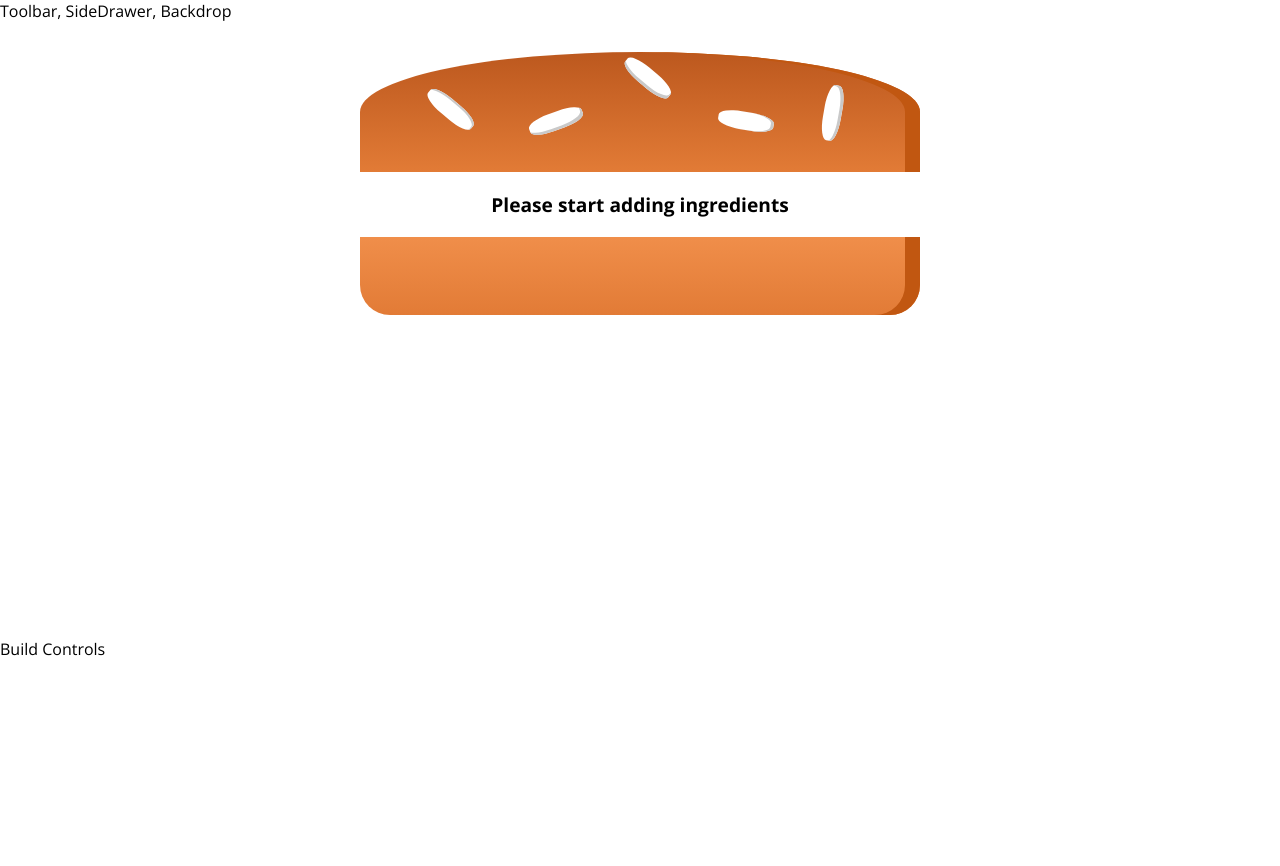
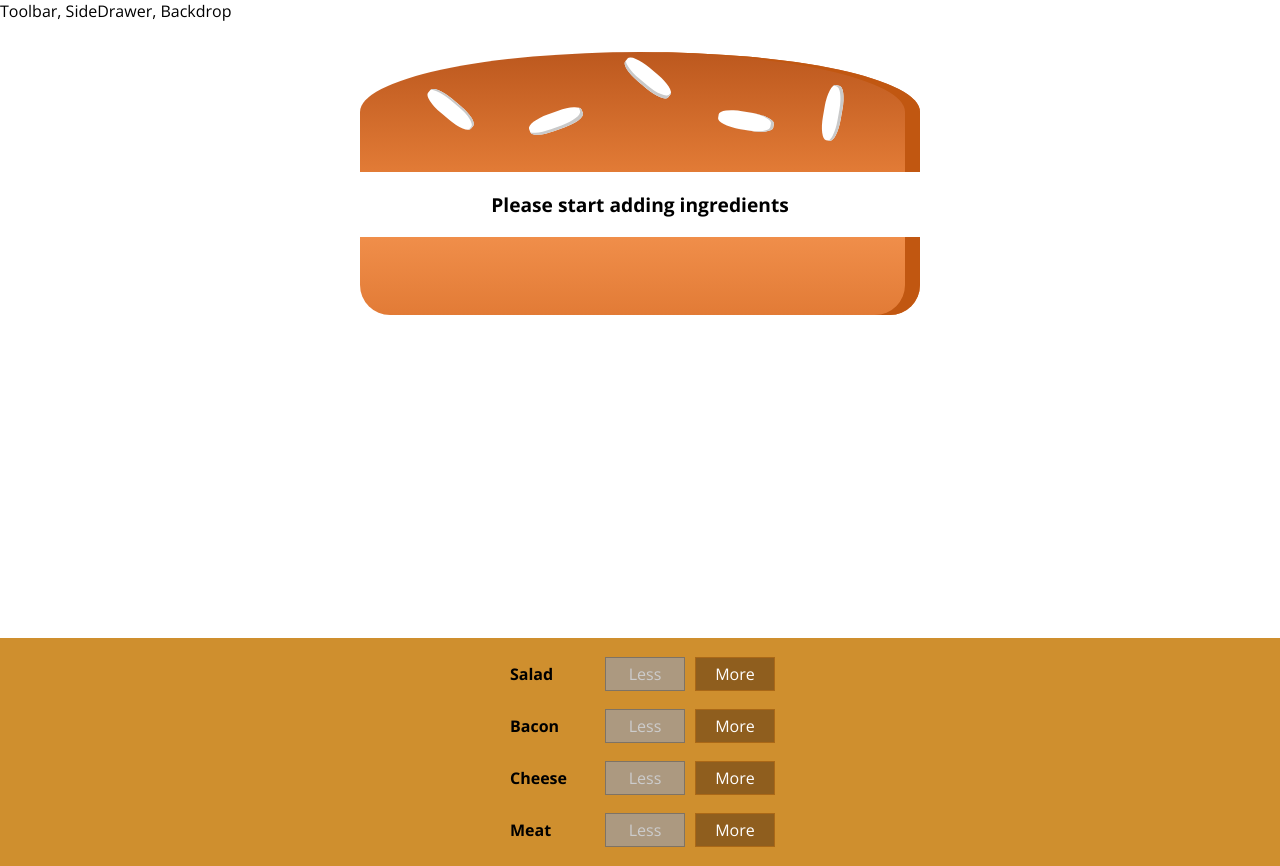
Before and after one commit to keyspress/react-complete-guide-main-project, a React app: page / in a window 1280 px wide. Before the commit the page ends 800 px from the top, so only its background shows below. Built offline with nearby package versions, Linux system fonts and the light colour scheme.

Commit message:
lecture 119

```diff
--- /dev/null
+++ b/src/components/Burger/BuildControls/BuildControl/BuildControl.css
@@ -0,0 +1,56 @@
+.BuildControl {
+    display: flex;
+    justify-content: space-between;
+    align-items: center;
+    margin: 5px 0;
+}
+
+.BuildControl button {
+    display: block;
+    font: inherit;
+    padding: 5px;
+    margin: 0 5px;
+    width: 80px;
+    border: 1px solid #AA6817;
+    cursor: pointer;
+    outline: none;
+}
+
+.BuildControl button:disabled {
+    background-color: #AC9980;
+    border: 1px solid #7E7365;
+    color: #ccc;
+    cursor: default;
+}
+
+.BuildControl button:hover:disabled {
+    background-color: #AC9980;
+    color: #ccc;
+    cursor: not-allowed;
+}
+
+.Label {
+    padding: 10px;
+    font-weight: bold;
+    width: 80px;
+}
+
+.BuildControl .Less {
+    background-color: #D39952;
+    color: white;
+}
+
+.BuildControl .More {
+    background-color: #8F5E1E;
+    color: white;
+}
+
+.BuildControl .Less:hover, .BuildControl .Less:active {
+    background-color: #DAA972;
+    color: white;
+}
+
+.BuildControl .More:hover,.BuildControl .More:active {
+    background-color: #99703F;
+    color: white;
+}
--- /dev/null
+++ b/src/components/Burger/BuildControls/BuildControl/BuildControl.js
@@ -0,0 +1,16 @@
+import React from 'react';
+
+import classes from './BuildControl.css';
+
+const buildControl = (props) => (
+  <div className={classes.BuildControl}>
+    <div className={classes.Label}>{props.label}</div>
+    <button
+      className={classes.Less}
+      onClick={props.removed}
+      disabled={props.disabled}>Less</button>
+    <button className={classes.More} onClick={props.added}>More</button>
+  </div>
+);
+
+export default buildControl;
--- /dev/null
+++ b/src/components/Burger/BuildControls/BuildControls.css
@@ -0,0 +1,10 @@
+.BuildControls {
+  width: 100%;
+  background-color: #cf8f2e;
+  display: flex;
+  flex-flow: column;
+  align-items: center;
+  box-shadow: 0 2px 1px #ccc;
+  margin: auto;
+  padding: 10px 0;
+}
--- /dev/null
+++ b/src/components/Burger/BuildControls/BuildControls.js
@@ -0,0 +1,27 @@
+import React from 'react';
+
+import classes from './BuildControls.css';
+import BuildControl from './BuildControl/BuildControl';
+
+const controls = [
+  { label: 'Salad', type: 'salad' },
+  { label: 'Bacon', type: 'bacon' },
+  { label: 'Cheese', type: 'cheese' },
+  { label: 'Meat', type: 'meat' },
+];
+
+const buildControls = (props) => (
+  <div className={classes.BuildControls}>
+    {controls.map(ctrl => (
+      <BuildControl
+        key={ctrl.label}
+        label={ctrl.label}
+        added={() => props.ingredientAdded(ctrl.type)}
+        removed={() => props.ingredientRemoved(ctrl.type)}
+        disabled={props.disabled[ctrl.type]}
+      />
+    ))}
+  </div>
+);
+
+export default buildControls;
--- a/src/containers/BurgerBuilder/BurgerBuilder.js
+++ b/src/containers/BurgerBuilder/BurgerBuilder.js
@@ -2,6 +2,14 @@ import React, { Component } from 'react';
 
 import Aux from '../../hoc/Auxiliary';
 import Burger from '../../components/Burger/Burger';
+import BuildControls from '../../components/Burger/BuildControls/BuildControls';
+
+const INGREDIENT_PRICES = {
+  salad: 0.5,
+  cheese: 0.4,
+  meat: 1.3,
+  bacon: 0.7
+};
 
 class BurgerBuilder extends Component {
   // constructor(props) {
@@ -14,14 +22,54 @@ class BurgerBuilder extends Component {
       bacon: 0,
       cheese: 0,
       meat: 0
+    },
+    totalPrice: 4
+  }
+
+  addIngredientHandler = (type) => {
+    const oldCount = this.state.ingredients[type];
+    const updatedCount = oldCount + 1;
+    const updatedIngredients = {
+      ...this.state.ingredients
+    };
+    updatedIngredients[type] = updatedCount;
+    const priceAddition = INGREDIENT_PRICES[type];
+    const oldPrice = this.state.totalPrice;
+    const newPrice = oldPrice + priceAddition;
+    this.setState({totalPrice: newPrice, ingredients: updatedIngredients});
+  }
+
+  removeIngredientHandler = (type) => {
+    const oldCount = this.state.ingredients[type];
+    if (oldCount <= 0) {
+      return;
     }
+    const updatedCount = oldCount - 1;
+    const updatedIngredients = {
+      ...this.state.ingredients
+    };
+    updatedIngredients[type] = updatedCount;
+    const priceDeduction = INGREDIENT_PRICES[type];
+    const oldPrice = this.state.totalPrice;
+    const newPrice = oldPrice - priceDeduction;
+    this.setState({totalPrice: newPrice, ingredients: updatedIngredients});
   }
 
   render () {
+    const disabledInfo = {
+      ...this.state.ingredients
+    };
+    for (let key in disabledInfo) {
+      disabledInfo[key] = disabledInfo[key] <= 0;
+    }
     return (
       <Aux>
         <Burger ingredients={this.state.ingredients}/>
-        <div>Build Controls</div>
+        <BuildControls
+          ingredientAdded={this.addIngredientHandler}
+          ingredientRemoved={this.removeIngredientHandler}
+          disabled={disabledInfo}
+        />
       </Aux>
     );
   }
```
